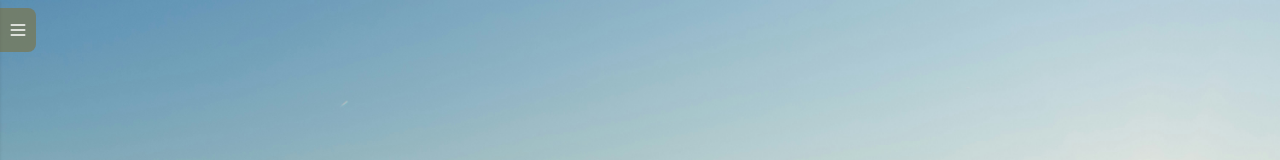
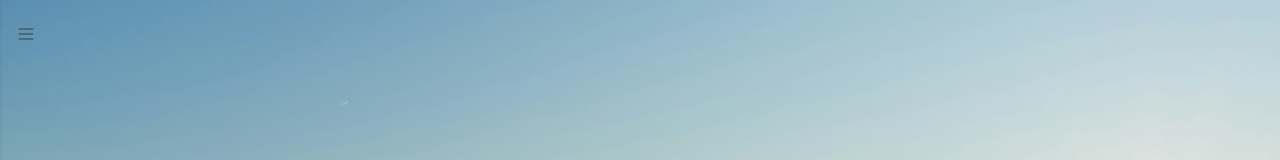
Before and after one commit to samanthacabrera/yoga-library, a React (Vite) app: page / in a window 1280 px wide. Shown: the top 160 px of the page. Built offline with nearby package versions, Linux system fonts and the light colour scheme.

Commit message:
update toggle button

```diff
--- a/src/components/Drawer.jsx
+++ b/src/components/Drawer.jsx
@@ -41,19 +41,19 @@ const Drawer = () => {
   ];
 
   return (
-    <div className="fixed top-0 left-0 h-full flex items-center z-50">
+    <div className="fixed top-0 left-0 h-full flex items-center z-40">
       {/* Toggle Button */}
       <button
         ref={buttonRef}
         onClick={toggleDrawer}
-        className={`absolute top-0 left-0 z-50 mt-2 py-3 px-2 rounded-r-lg bg-moss/90 transition-all duration-500 ease-in-out focus:outline-none
-        ${isDrawerOpen ? "translate-x-64" : "translate-x-0"}`}
+        className={`absolute top-6 bg-transparent border-none focus:outline-none transition-all duration-300 ease-in-out
+        ${isDrawerOpen ? "left-56" : "left-4"}`}
         aria-label={isDrawerOpen ? "Close menu" : "Open menu"}
       >
         {isDrawerOpen ? (
-          <X size={20} className="text-white transition-all duration-300" />
+          <X size={20} className="hidden" />
         ) : (
-          <Menu size={20} className="text-white transition-all duration-300" />
+          <Menu size={20} className="text-charcoal/60 hover:text-charcoal transition-all duration-300" />
         )}
       </button>
 
@@ -71,6 +71,14 @@ const Drawer = () => {
         className={`fixed left-0 top-0 h-full flex flex-col w-64 bg-moss shadow transition-all duration-700 ease-in-out z-50
         ${isDrawerOpen ? "translate-x-0" : "-translate-x-full"}`}
       >
+        {/* Close Button */}
+        <button
+          onClick={toggleDrawer}
+          className="absolute top-4 right-4 text-charcoal/60 hover:text-charcoal transition-all duration-300"
+          aria-label="Close menu"
+        >
+          <X size={24} className="text-white/50 hover:text-charcoal transition-all duration-300" />
+        </button>
         {/* Logo */}
         <div className="p-4 mt-4 border-b border-white/10">
           <a href="/" className="block text-white/80 hover:text-white text-center font-light tracking-widest py-2">
```
